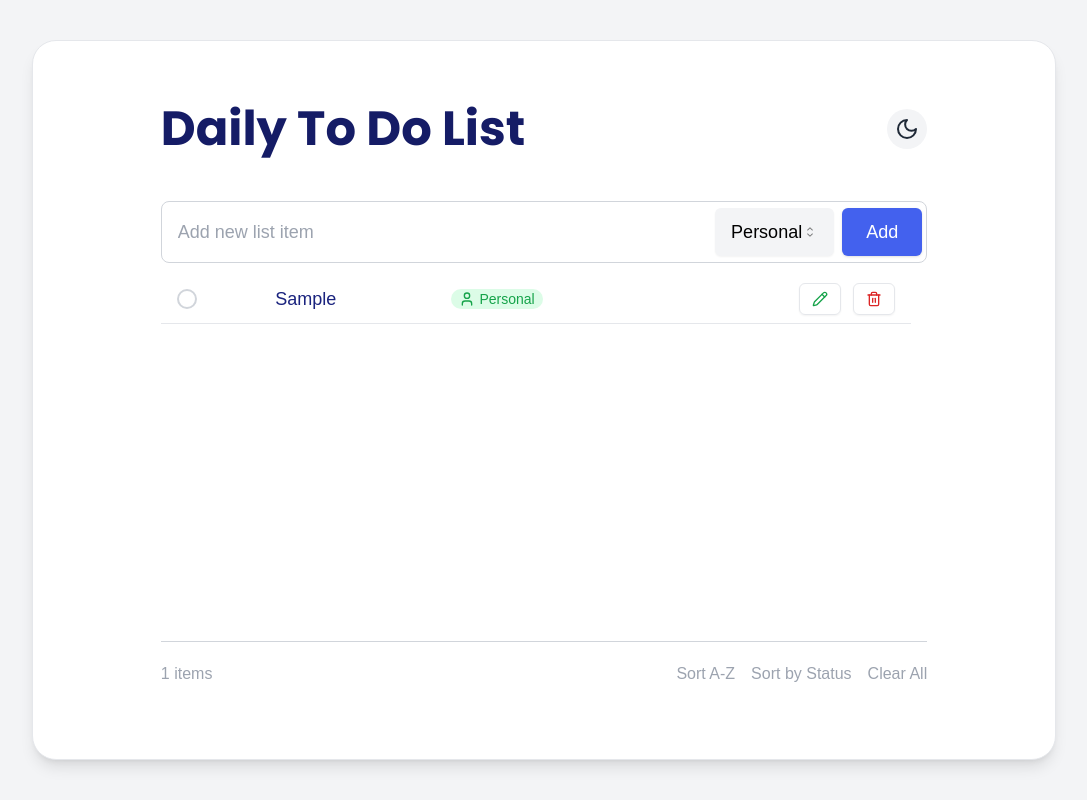
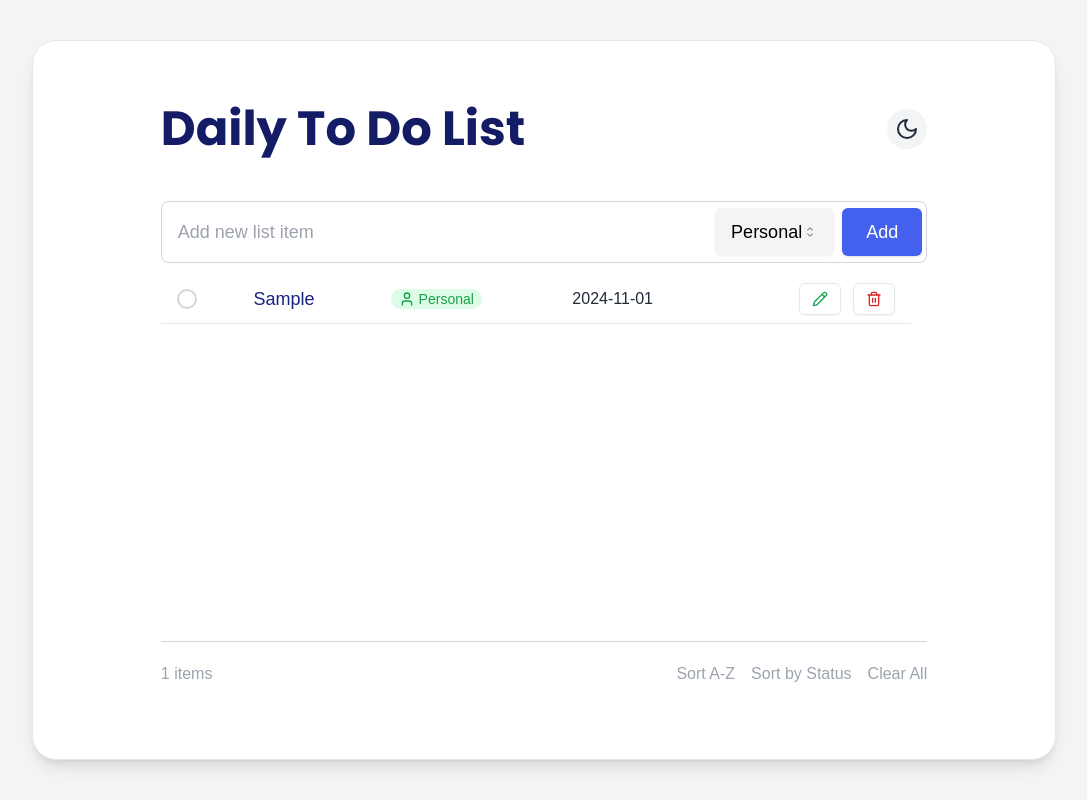
Before and after one commit to vbkalmane22/NEXTJS_TODO_LIST, a Next.js app: page / in a window 1280 px wide. Both pictures are taken after typing "Sample" into the empty fields and a click on the button "Add". Shown: the whole page, without its empty margins (96-1183 px from the left). Built offline with nearby package versions, Linux system fonts and the light colour scheme; a web font is replaced by a local one.

Commit message:
Date feature

```diff
--- a/components/TodoItem.tsx
+++ b/components/TodoItem.tsx
@@ -88,6 +88,7 @@ const TodoItem: React.FC<TodoItemProps> = ({ todos, onToggle, onDelete, onEdit,
                   {todo.done && <Check className="w-3 h-3 text-white" />}
                 </div>
               </td>
+
               <td className="px-4 py-2">
                 {editingId === todo.id ? (
                   <input
@@ -118,6 +119,7 @@ const TodoItem: React.FC<TodoItemProps> = ({ todos, onToggle, onDelete, onEdit,
                   renderCategoryBadge(todo.category)
                 )}
               </td>
+              <td className='px-4 py-2'>{todo.date}</td>
               <td className="px-4 py-2 flex justify-end">
                 {editingId === todo.id ? (
                   <Button onClick={saveEdit} variant="outline" size="sm" className='text-lg font-bold flex'>
--- a/components/TodoList.tsx
+++ b/components/TodoList.tsx
@@ -30,7 +30,7 @@ const TodoList: React.FC = () => {
     localStorage.setItem("todos", JSON.stringify(todos));
   }, [todos]);
   const addTodo = (text: string, category: string) => {
-    setTodos([...todos, { id: Date.now(), text, done: false, category }]);
+    setTodos([...todos, { id: Date.now(), text, done: false, category,date:new Date().toISOString().split('T')[0] }]);
   };
 
   //function to toggle between "done" and "pending" state
--- a/lib/types.ts
+++ b/lib/types.ts
@@ -4,4 +4,5 @@ export type Todo = {
     text: string;
     done: boolean;
     category: string;
+    date ?:string;
   };
```
